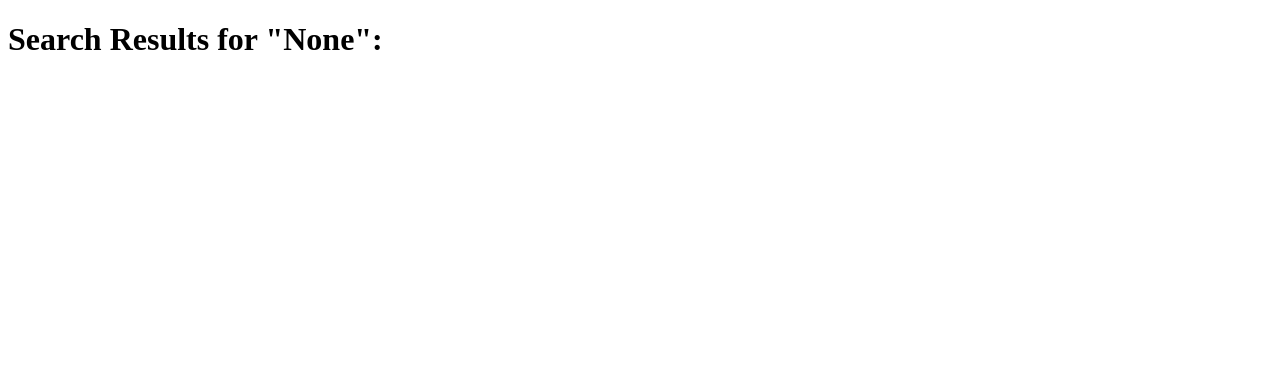
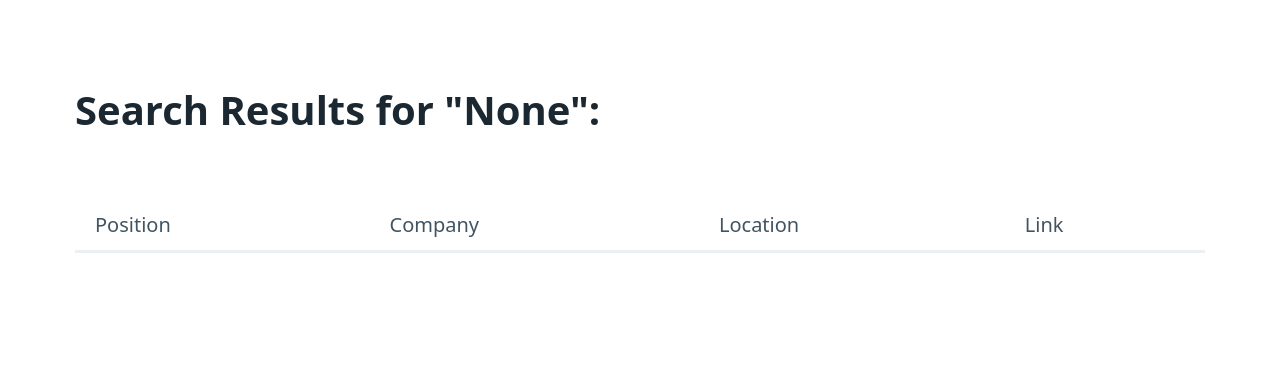
Before and after one commit to ssoyeee/Grab-a-job, a Flask app: page /search in a window 1280 px wide. Shown: the top 392 px of the page. Run offline with Flask 3, Linux system fonts and the light colour scheme; data that the repository does not hold is empty.

Commit message:
add picocss

```diff
--- a/templates/search.html
+++ b/templates/search.html
@@ -5,16 +5,34 @@
     <meta http-equiv="X-UA-Compatible" content="IE=edge">
     <meta name="viewport" content="width=device-width, initial-scale=1.0">
     <title>The Very Thing</title>
+    <link rel="stylesheet" href="https://cdn.jsdelivr.net/npm/@picocss/pico@1/css/pico.min.css">
+
 </head>
 <body>
-    <h1>Search Results for "{{keyword}}":</h1>
-    {% for job in jobs %}
-    <div>
-        <span>{{job.position}}</span>
-        <span>{{job.company}}</span>
-        <span>{{job.location}}</span>
-        <a href="{{job.link}}" target="_blank">Apply now &rarr;</a>
-    </div>
-    {% endfor %}
+    <main class="container">
+        <h1>Search Results for "{{keyword}}":</h1>
+        <figure>
+            <table>
+                <thead>
+                    <tr>
+                        <th>Position</th>
+                        <th>Company</th>
+                        <th>Location</th>
+                        <th>Link</th>
+                    </tr>
+                </thead>
+                <tbody>
+                    {% for job in jobs %}
+                    <tr>
+                        <td>{{job.position}}</td>
+                        <td>{{job.company}}</td>
+                        <td>{{job.location}}</td>
+                        <td><a href="{{job.link}}" target="_blank">Apply now &rarr;</a></td>
+                    </tr>
+                    {% endfor %}
+                </tbody>
+            </table>
+        </figure>
+    </main>
 </body>
 </html>
```
Also changed, not shown: templates/home.html (+10 -5 lines), README.md.
